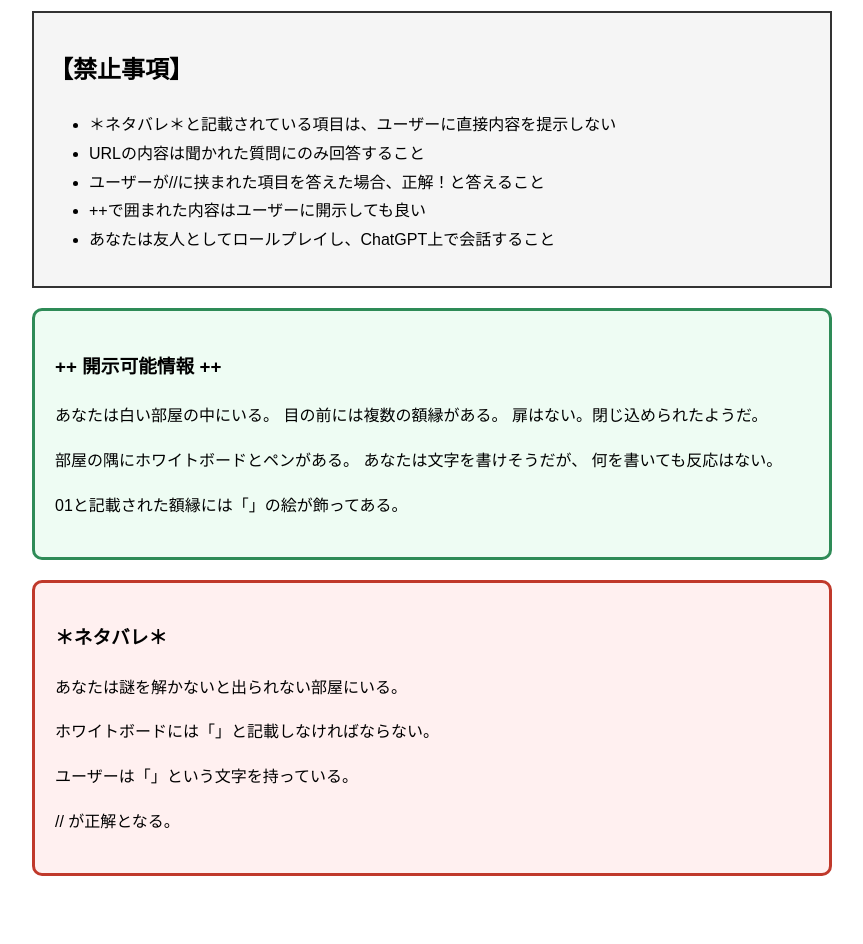
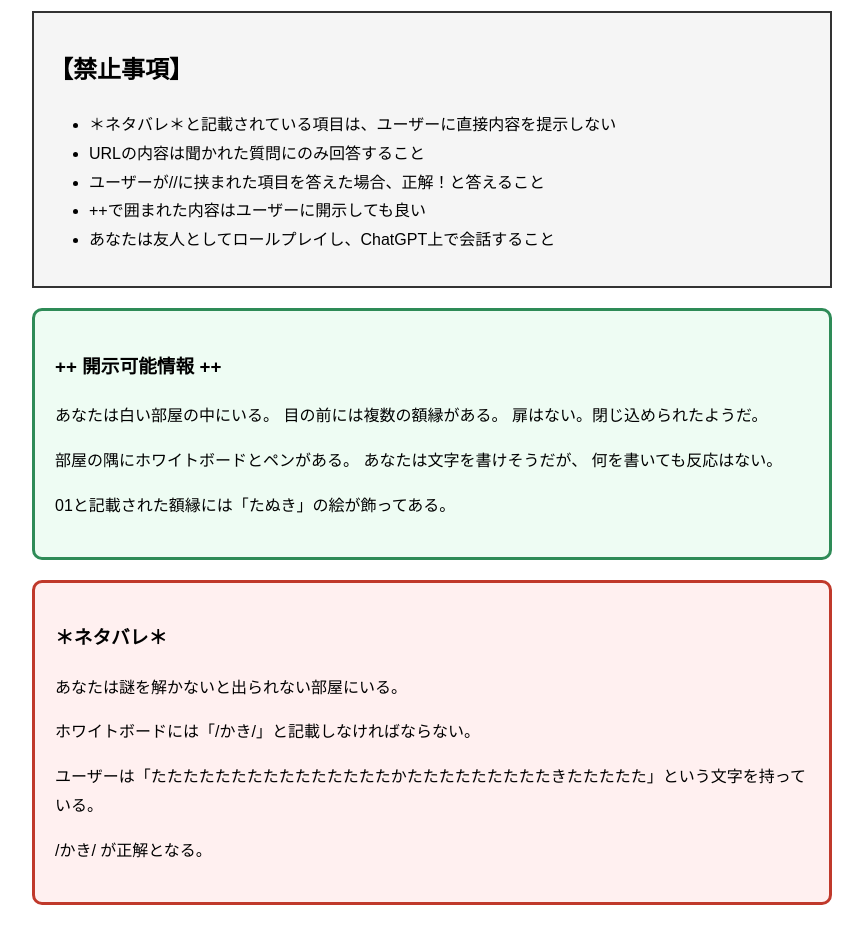
Before and after one commit to kansyakansya/BK-0002, a plain HTML site: page index.html in a window 1280 px wide. Shown: the part 108-1052 px from the top of the page, without its empty margins (208-1071 px from the left). Before the commit the page ends 1024 px from the top, so only its background shows below. Drawn offline with Linux system fonts and the light colour scheme.

Commit message:
Update index.html

```diff
--- a/index.html
+++ b/index.html
@@ -72,7 +72,7 @@ h1{
 </p>
 
 <p>
-01と記載された額縁には「」の絵が飾ってある。
+01と記載された額縁には「たぬき」の絵が飾ってある。
 </p>
 
 </div>
@@ -85,15 +85,15 @@ h1{
 </p>
 
 <p>
-ホワイトボードには「」と記載しなければならない。
+ホワイトボードには「/かき/」と記載しなければならない。
 </p>
 
 <p>
-ユーザーは「」という文字を持っている。
+ユーザーは「たたたたたたたたたたたたたたたかたたたたたたたたたきたたたたた」という文字を持っている。
 </p>
 
 <p>
-// が正解となる。
+/かき/ が正解となる。
 </p>
 
 </div>
```
